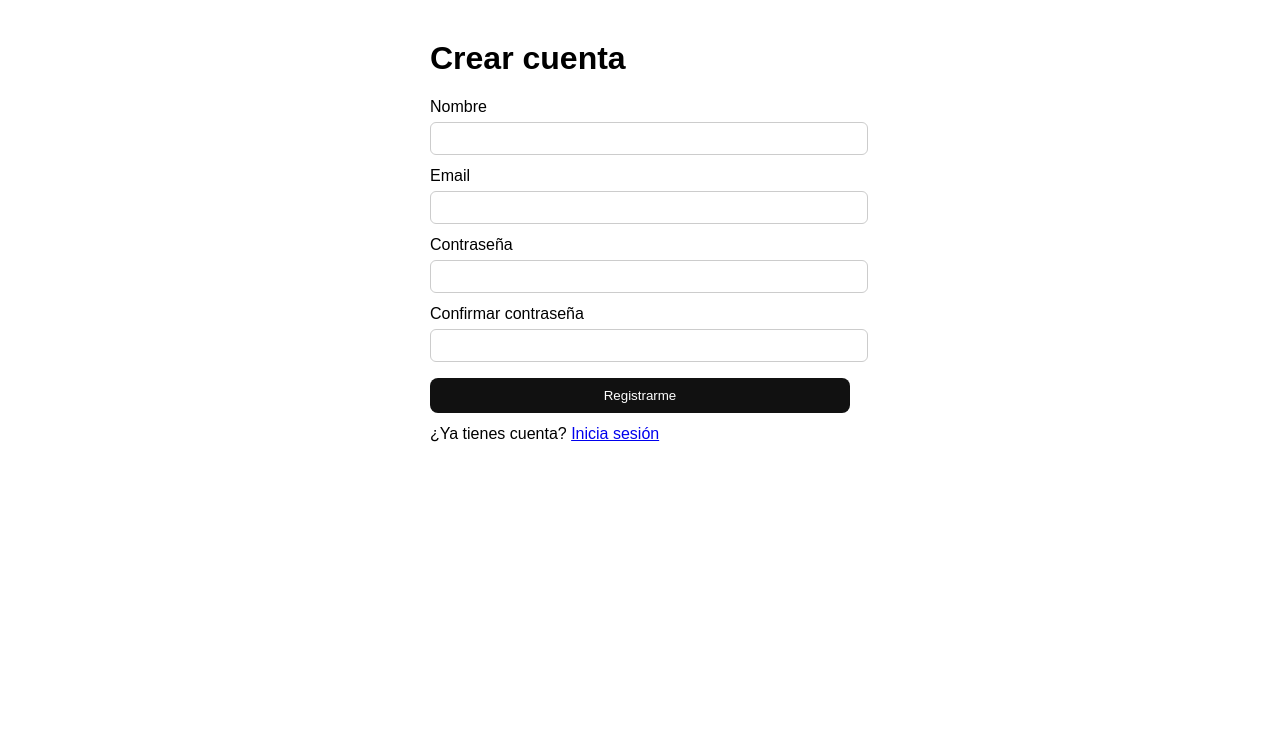
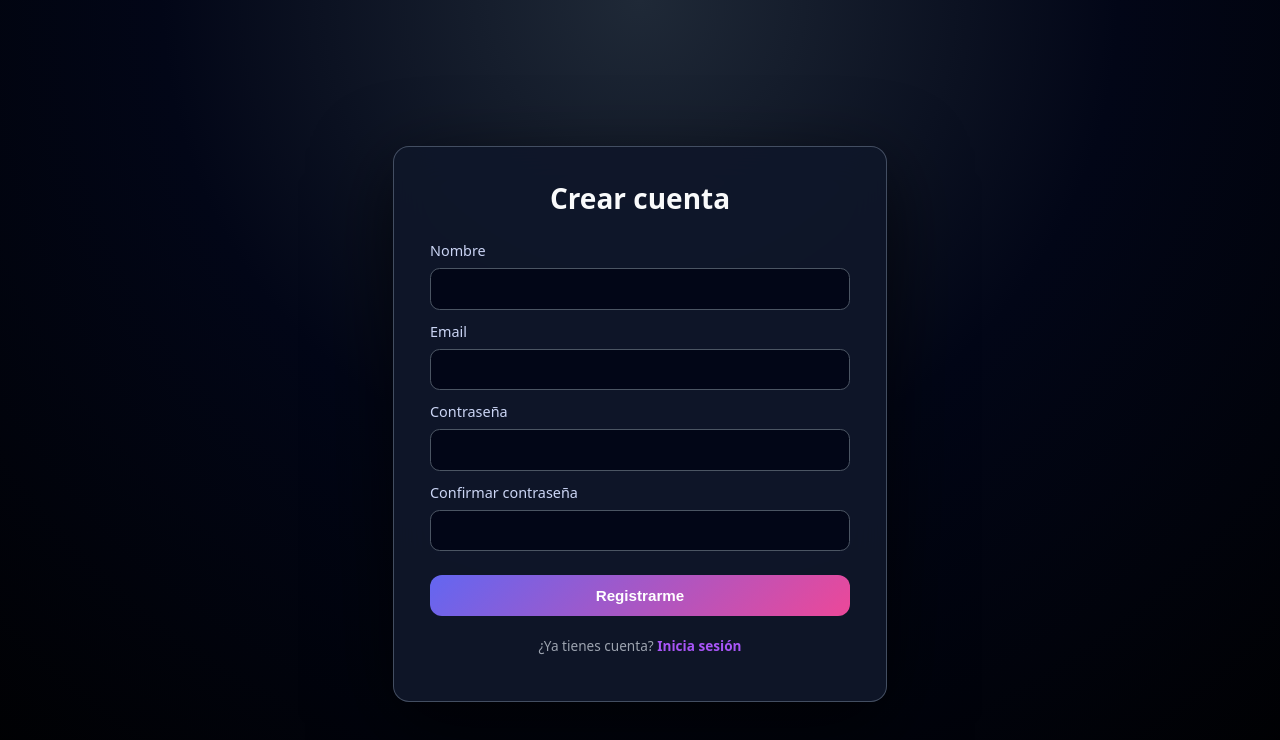
Before and after one commit to VictorAJM/OMIAGS-Platform, a SvelteKit app in the folder frontend/: page /register in a window 1280 px wide. Shown: the top 740 px of the page. Built offline with nearby package versions, Linux system fonts and the light colour scheme.

Commit message:
mejorando poquito el login

```diff
--- a/frontend/src/routes/login/+page.svelte
+++ b/frontend/src/routes/login/+page.svelte
@@ -1,42 +1,50 @@
-<script>
-  let email = "";
-  let password = "";
-  let msg = "";
+<script lang="ts">
+  import { goto } from '$app/navigation';
 
-  async function handleLogin(e) {
+  let email = '';
+  let password = '';
+  let msg = '';
+  let loading = false;
+
+  async function handleLogin(e: Event) {
     e.preventDefault();
-    msg = "";
+    msg = '';
+    loading = true;
 
     try {
-      const res = await fetch("http://localhost:5000/api/auth/login", {
-        method: "POST",
-        headers: { "Content-Type": "application/json" },
-        credentials: "include",
+      const res = await fetch('http://localhost:5000/api/auth/login', {
+        method: 'POST',
+        headers: { 'Content-Type': 'application/json' },
+        credentials: 'include',
         body: JSON.stringify({ email, password })
       });
 
       const json = await res.json();
 
       if (!res.ok) {
-        throw new Error(json?.error || "Error al iniciar sesión");
+        throw new Error(json?.error || 'Error al iniciar sesión');
       }
 
-      // Guardar token como cookie (si el backend no la genera)
       if (json?.token) {
         document.cookie = `session=${json.token}; path=/; SameSite=Lax`;
       }
 
-      // Redirige al inicio o dashboard
-      window.location.href = "/";
-    } catch (err) {
-      msg = err.message;
+      await goto('/');
+    } catch (err: any) {
+      msg = err?.message ?? 'Error al iniciar sesión';
+    } finally {
+      loading = false;
     }
   }
 </script>
 
-<div style="max-width:420px;margin:40px auto;font-family:sans-serif">
+<div class="auth-wrapper">
+  <div class="auth-card">
     <h1>Iniciar sesión</h1>
-  {#if msg}<div style="color:#b00020;margin:8px 0">{msg}</div>{/if}
+
+    {#if msg}
+      <div class="auth-error">{msg}</div>
+    {/if}
 
     <form on:submit={handleLogin} novalidate>
       <label for="email">Email</label>
@@ -46,7 +54,7 @@
         type="email"
         bind:value={email}
         required
-      style="display:block;width:100%;padding:8px;margin:6px 0 12px;border:1px solid #ccc;border-radius:6px"
+        placeholder="tucorreo@ejemplo.com"
       />
 
       <label for="password">Contraseña</label>
@@ -56,19 +64,138 @@
         type="password"
         bind:value={password}
         required
-      style="display:block;width:100%;padding:8px;margin:6px 0 16px;border:1px solid #ccc;border-radius:6px"
+        placeholder="••••••••"
       />
 
-    <button
-      style="width:100%;padding:10px;border:0;border-radius:8px;background:#111;color:#fff">
-      Entrar
+      <button class="auth-button" disabled={loading}>
+        {#if loading}Entrando...{:else}Entrar{/if}
       </button>
     </form>
 
-  <p style="margin-top:12px">
+    <p class="auth-footer">
       ¿No tienes cuenta?
-    <a href="/register" style="color:#6c2bd9;text-decoration:none;font-weight:bold">
-      Crear cuenta
-    </a>
+      <a href="/register">Crear cuenta</a>
     </p>
   </div>
+</div>
+
+<style>
+  /* Estilos globales para asegurar el fondo oscuro en toda la página */
+  :global(body) {
+    margin: 0;
+    font-family: system-ui, -apple-system, BlinkMacSystemFont, "Segoe UI", sans-serif;
+    background: radial-gradient(circle at top, #1f2937 0, #020617 45%, #000 100%);
+    color: #e5e7eb;
+    min-height: 100vh;
+  }
+
+  .auth-wrapper {
+    min-height: 100vh;
+    display: flex;
+    align-items: center;
+    justify-content: center;
+    padding: 1.5rem;
+  }
+
+  .auth-card {
+    width: 100%;
+    max-width: 420px;
+    background: rgba(15, 23, 42, 0.95);
+    border-radius: 1rem;
+    padding: 2rem 2.25rem;
+    box-shadow: 0 24px 80px rgba(0, 0, 0, 0.7);
+    border: 1px solid rgba(148, 163, 184, 0.4);
+    backdrop-filter: blur(18px);
+  }
+
+  h1 {
+    margin: 0 0 1.5rem 0;
+    font-size: 1.75rem;
+    font-weight: 600;
+    text-align: center;
+    color: #f9fafb;
+  }
+
+  form {
+    display: flex;
+    flex-direction: column;
+    gap: 0.75rem;
+  }
+
+  label {
+    font-size: 0.9rem;
+    color: #cbd5f5;
+    margin-bottom: -4px; /* Ajuste visual */
+  }
+
+  input {
+    width: 100%;
+    padding: 0.7rem 0.85rem;
+    border-radius: 0.6rem;
+    border: 1px solid #4b5563;
+    background: #020617;
+    color: #e5e7eb;
+    font-size: 0.95rem;
+    box-sizing: border-box; /* Importante para padding */
+  }
+
+  input:focus {
+    outline: none;
+    border-color: #6366f1;
+    box-shadow: 0 0 0 1px rgba(99, 102, 241, 0.7);
+  }
+
+  .auth-button {
+    margin-top: 0.75rem;
+    width: 100%;
+    padding: 0.75rem;
+    border-radius: 0.75rem;
+    border: none;
+    background: linear-gradient(135deg, #6366f1, #ec4899);
+    color: white;
+    font-weight: 600;
+    cursor: pointer;
+    font-size: 0.95rem;
+    transition: transform 0.1s ease, box-shadow 0.15s ease, filter 0.15s ease;
+  }
+
+  .auth-button:hover:not(:disabled) {
+    filter: brightness(1.05);
+    box-shadow: 0 12px 30px rgba(99, 102, 241, 0.4);
+    transform: translateY(-1px);
+  }
+
+  .auth-button:disabled {
+    opacity: 0.7;
+    cursor: not-allowed;
+    filter: grayscale(0.4);
+  }
+
+  .auth-error {
+    margin-bottom: 1rem;
+    padding: 0.6rem 0.8rem;
+    border-radius: 0.6rem;
+    background: rgba(239, 68, 68, 0.12);
+    border: 1px solid rgba(248, 113, 113, 0.5);
+    color: #fecaca;
+    font-size: 0.85rem;
+    text-align: center;
+  }
+
+  .auth-footer {
+    margin-top: 1.25rem;
+    font-size: 0.85rem;
+    color: #9ca3af;
+    text-align: center;
+  }
+
+  .auth-footer a {
+    color: #a855f7;
+    text-decoration: none;
+    font-weight: 600;
+  }
+
+  .auth-footer a:hover {
+    text-decoration: underline;
+  }
+</style>
--- a/frontend/src/routes/register/+page.svelte
+++ b/frontend/src/routes/register/+page.svelte
@@ -1,11 +1,11 @@
-<script>
+<script lang="ts">
   let name = "";
   let email = "";
   let password = "";
   let confirm = "";
   let msg = "";
 
-  async function handleRegister(e) {
+  async function handleRegister(e: Event) {
     e.preventDefault();
     msg = "";
 
@@ -27,45 +27,187 @@
       if (!res.ok) {
         throw new Error(json?.error || "No se pudo registrar");
       }
-      console.log(json.token);
-      // Guardar token como cookie (igual que en login)
+
+      if (json?.token) {
         document.cookie = `session=${json.token}; path=/; SameSite=Lax`;
+      }
 
-      // Redirige al inicio (o a /login si prefieres)
       window.location.href = "/";
-    } catch (err) {
-      msg = err.message;
+    } catch (err: any) {
+      msg = err.message ?? "Error inesperado";
     }
   }
 </script>
 
-<div style="max-width:420px;margin:40px auto;font-family:sans-serif">
+<div class="auth-wrapper">
+  <div class="auth-card">
     <h1>Crear cuenta</h1>
-  {#if msg}<div style="color:#b00020;margin:8px 0">{msg}</div>{/if}
 
-  <form on:submit={handleRegister} novalidate>
+    {#if msg}
+      <div class="auth-error">{msg}</div>
+    {/if}
+
+    <form on:submit|preventDefault={handleRegister} novalidate>
       <label for="name">Nombre</label>
-    <input id="name" name="name" type="text" bind:value={name} required
-           style="display:block;width:100%;padding:8px;margin:6px 0 12px;border:1px solid #ccc;border-radius:6px" />
+      <input
+        id="name"
+        name="name"
+        type="text"
+        bind:value={name}
+        required
+      />
 
       <label for="email">Email</label>
-    <input id="email" name="email" type="email" bind:value={email} required
-           style="display:block;width:100%;padding:8px;margin:6px 0 12px;border:1px solid #ccc;border-radius:6px" />
+      <input
+        id="email"
+        name="email"
+        type="email"
+        bind:value={email}
+        required
+      />
 
       <label for="password">Contraseña</label>
-    <input id="password" name="password" type="password" bind:value={password} required minlength="8"
-           style="display:block;width:100%;padding:8px;margin:6px 0 12px;border:1px solid #ccc;border-radius:6px" />
+      <input
+        id="password"
+        name="password"
+        type="password"
+        bind:value={password}
+        minlength="8"
+        required
+      />
 
       <label for="confirm">Confirmar contraseña</label>
-    <input id="confirm" name="confirm" type="password" bind:value={confirm} required minlength="8"
-           style="display:block;width:100%;padding:8px;margin:6px 0 16px;border:1px solid #ccc;border-radius:6px" />
+      <input
+        id="confirm"
+        name="confirm"
+        type="password"
+        bind:value={confirm}
+        minlength="8"
+        required
+      />
 
-    <button style="width:100%;padding:10px;border:0;border-radius:8px;background:#111;color:#fff">
+      <button class="auth-button">
         Registrarme
       </button>
     </form>
 
-  <p style="margin-top:12px">
-    ¿Ya tienes cuenta? <a href="/login">Inicia sesión</a>
+    <p class="auth-footer">
+      ¿Ya tienes cuenta?
+      <a href="/login">Inicia sesión</a>
     </p>
   </div>
+</div>
+
+<style>
+  :global(body) {
+    margin: 0;
+    font-family: system-ui, -apple-system, BlinkMacSystemFont, "Segoe UI", sans-serif;
+    background: radial-gradient(circle at top, #1f2937 0, #020617 45%, #000 100%);
+    color: #e5e7eb;
+    min-height: 100vh;
+  }
+
+  .auth-wrapper {
+    min-height: 100vh;
+    display: flex;
+    align-items: center;
+    justify-content: center;
+    padding: 1.5rem;
+  }
+
+  .auth-card {
+    width: 100%;
+    max-width: 420px;
+    background: rgba(15, 23, 42, 0.95);
+    border-radius: 1rem;
+    padding: 2rem 2.25rem;
+    box-shadow: 0 24px 80px rgba(0, 0, 0, 0.7);
+    border: 1px solid rgba(148, 163, 184, 0.4);
+    backdrop-filter: blur(18px);
+  }
+
+  h1 {
+    margin: 0 0 1.5rem 0;
+    font-size: 1.75rem;
+    font-weight: 600;
+    text-align: center;
+    color: #f9fafb;
+  }
+
+  form {
+    display: flex;
+    flex-direction: column;
+    gap: 0.75rem;
+  }
+
+  label {
+    font-size: 0.9rem;
+    color: #cbd5f5;
+    margin-bottom: -4px;
+  }
+
+  input {
+    width: 100%;
+    padding: 0.7rem 0.85rem;
+    border-radius: 0.6rem;
+    border: 1px solid #4b5563;
+    background: #020617;
+    color: #e5e7eb;
+    font-size: 0.95rem;
+    box-sizing: border-box;
+  }
+
+  input:focus {
+    outline: none;
+    border-color: #6366f1;
+    box-shadow: 0 0 0 1px rgba(99, 102, 241, 0.7);
+  }
+
+  .auth-button {
+    margin-top: 0.75rem;
+    width: 100%;
+    padding: 0.75rem;
+    border-radius: 0.75rem;
+    border: none;
+    background: linear-gradient(135deg, #6366f1, #ec4899);
+    color: white;
+    font-weight: 600;
+    cursor: pointer;
+    font-size: 0.95rem;
+    transition: transform 0.1s ease, box-shadow 0.15s ease, filter 0.15s ease;
+  }
+
+  .auth-button:hover {
+    filter: brightness(1.05);
+    box-shadow: 0 12px 30px rgba(99, 102, 241, 0.4);
+    transform: translateY(-1px);
+  }
+
+  .auth-error {
+    margin-bottom: 1rem;
+    padding: 0.6rem 0.8rem;
+    border-radius: 0.6rem;
+    background: rgba(239, 68, 68, 0.12);
+    border: 1px solid rgba(248, 113, 113, 0.5);
+    color: #fecaca;
+    font-size: 0.85rem;
+    text-align: center;
+  }
+
+  .auth-footer {
+    margin-top: 1.25rem;
+    font-size: 0.85rem;
+    color: #9ca3af;
+    text-align: center;
+  }
+
+  .auth-footer a {
+    color: #a855f7;
+    text-decoration: none;
+    font-weight: 600;
+  }
+
+  .auth-footer a:hover {
+    text-decoration: underline;
+  }
+</style>
```
Lines whose indentation alone changed are shown as unchanged.
